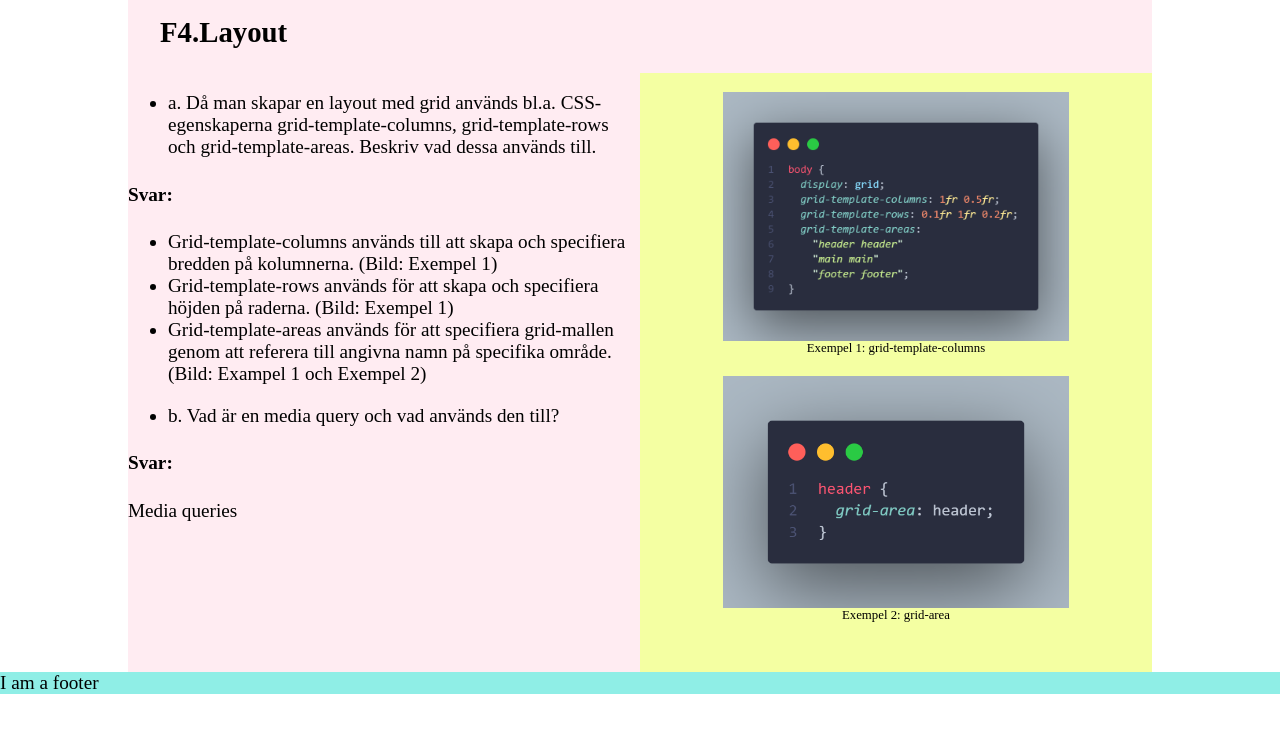
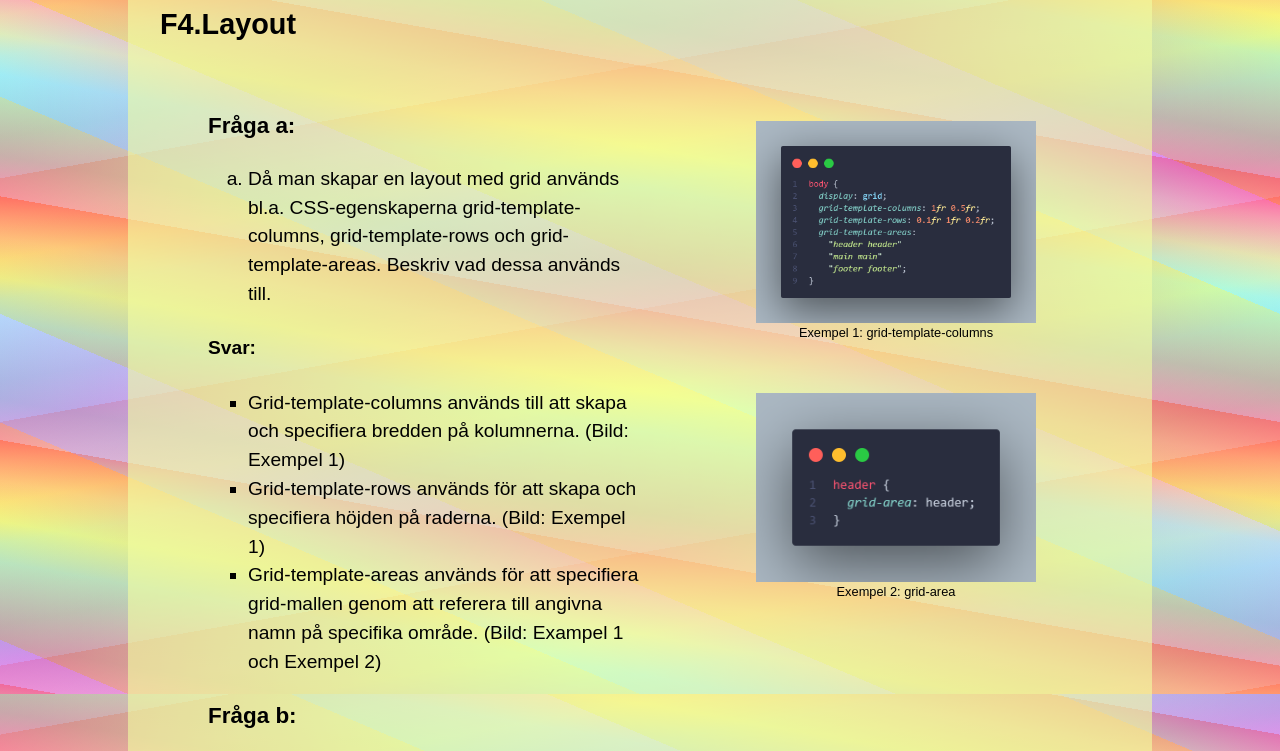
Before and after one commit to mariagryp/uppgift2, a plain HTML site: page index.html in a window 1280 px wide. Shown: the part 106-857 px from the top of the page. Before the commit the page ends 800 px from the top, so only its background shows below. Drawn offline with Linux system fonts and the light colour scheme.

Commit message:
new changes in index.html

```diff
--- a/css/style.css
+++ b/css/style.css
@@ -1,15 +1,47 @@
 @charset "UTF-8";
 
-html {
+html,
+body {
   box-sizing: border-box;
   margin: 0;
   padding: 0;
+  font-family: Arial, Helvetica, sans-serif;
+  line-height: 1.5;
 }
 
 body {
   height: 100vh;
   font-size: 1.2rem;
-  margin: 0 auto;
+  background: repeating-linear-gradient(
+      190deg,
+      rgba(255, 64, 129, 0.5) 40px,
+      rgb(255, 173, 162, 0.5) 80px,
+      rgba(244, 255, 162, 0.5) 120px,
+      rgba(162, 244, 255, 0.5) 160px,
+      rgba(173, 162, 225, 0.5) 240px,
+      rgba(238, 130, 238, 0.5) 280px,
+      rgba(244, 255, 162, 0.5) 120px,
+      rgba(143, 238, 230, 0.5) 160px
+    ),
+    repeating-linear-gradient(
+      -190deg,
+      rgba(255, 64, 129, 0.5) 40px,
+      rgb(255, 173, 162, 0.5) 80px,
+      rgba(244, 255, 162, 0.5) 120px,
+      rgba(162, 244, 255, 0.5) 160px,
+      rgba(173, 162, 225, 0.5) 240px,
+      rgba(238, 130, 238, 0.5) 280px,
+      rgba(244, 255, 162, 0.5) 120px,
+      rgba(143, 238, 230, 0.5) 160px
+    ),
+    repeating-linear-gradient(
+      23deg,
+      DeepPink 50px,
+      orange 50px,
+      yellow 250px,
+      Aquamarine 200px,
+      violet 350px
+    );
   display: grid;
   grid-template-columns: 1fr 0.5fr;
   grid-template-rows: min-content auto min-content;
@@ -43,38 +75,45 @@ nav ul li {
 
 nav ul li a {
   font-size: 20px;
-  color: white;
+  color: black;
   text-decoration: none;
-  text-transform: uppercase;
-  line-height: 60px;
 }
 
 main {
+  width: 80%;
   margin: 0 auto;
-  width: 80%;
   grid-area: main;
   display: grid;
   grid-template-columns: 1fr 1fr;
   grid-template-rows: 0.1fr 1fr;
-  background-color: #ffecf2;
+  background-color: rgb(244, 255, 162, 0.6);
   grid-template-areas:
     "heading heading"
     "right left";
 }
 .heading {
   grid-area: heading;
+  padding: 1rem;
 }
 .heading h2 {
-  padding-left: 2rem;
+  padding-left: 1rem;
 }
 .right {
   grid-area: right;
+  padding-left: 5rem;
 }
 .left {
   grid-area: left;
-  background-color: #f4ffa2;
   display: flex;
   flex-direction: column;
+}
+
+.right ul li {
+  list-style-type: lower-alpha;
+}
+
+.fa ul li {
+  list-style-type: square;
 }
 
 figure {
@@ -82,12 +121,13 @@ figure {
   flex-direction: column;
   justify-content: center;
   align-items: center;
+  padding: 1rem;
 }
 .img-left img {
-  width: 80%;
+  width: 70%;
 }
 .img-right img {
-  width: 80%;
+  width: 70%;
   display: flex;
   justify-content: center;
 }
--- a/index.html
+++ b/index.html
@@ -32,9 +32,10 @@
       </div>
       <!-- Fråga a -->
       <div class="right">
+        <h3>Fråga a:</h3>
         <ul>
           <li>
-            a. Då man skapar en layout med grid används bl.a. CSS-egenskaperna
+            Då man skapar en layout med grid används bl.a. CSS-egenskaperna
             grid-template-columns, grid-template-rows och grid-template-areas.
             Beskriv vad dessa används till.
           </li>
@@ -59,17 +60,24 @@
             </li>
           </ul>
         </div>
+        <!-- Fråga b -->
+        <h3>Fråga b:</h3>
         <ul>
-          <li>b. Vad är en media query och vad används den till?</li>
+          <li>Vad är en media query och vad används den till?</li>
         </ul>
         <!-- Svar fråga b -->
-        <div>
+        <div class="fa">
           <h4>Svar:</h4>
-          <p>Media queries</p>
+          <ul>
+            <li>
+              Med hjälp av Media queries gör vi förändringar i layouten så att
+              anpassa denna till specifik skärmstorlek och gör webbsidan
+              responsive.
+            </li>
+          </ul>
         </div>
       </div>
 
-      <!-- Fråga b -->
       <div class="left">
         <div class="aside">
           <!-- Image columns -->
```
